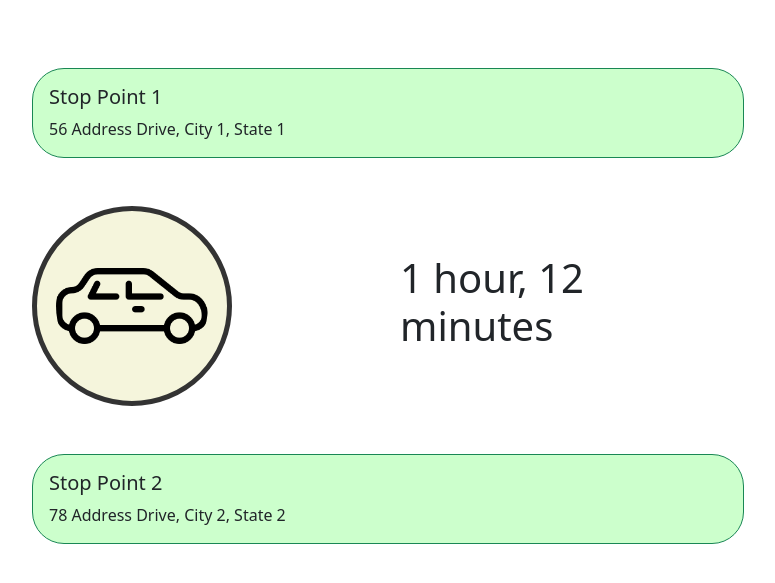
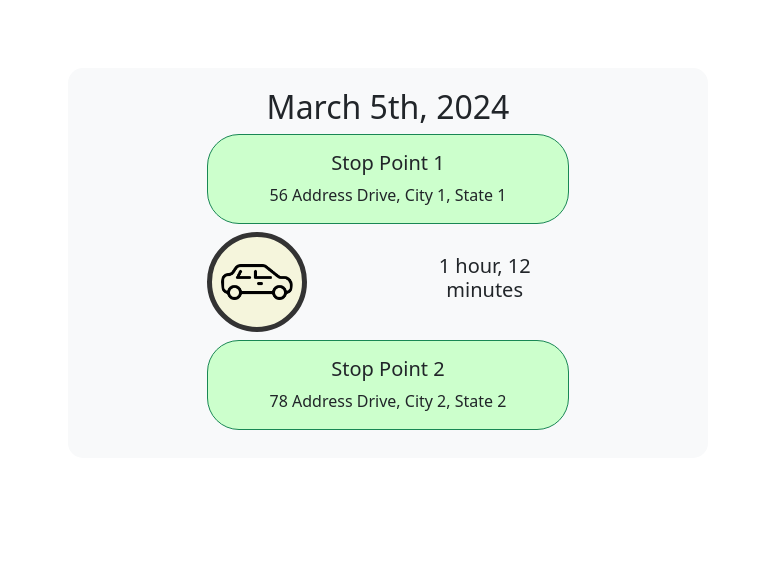
Before and after one commit to ericliu12321/travel-project, a Django app: page /testTripDay/ in a window 1280 px wide. Shown: the top 583 px of the page, without its empty margins (252-1027 px from the left). Run offline with Django 5.2, Linux system fonts and the light colour scheme; some libraries are stand-ins or nearby versions.

Commit message:
Minor Changes

```diff
--- a/travelsite/templates/trip_planner/travelDetails.html
+++ b/travelsite/templates/trip_planner/travelDetails.html
@@ -9,17 +9,17 @@
 
 <body>
 
-  <div class="container mt-5">
+  <div class="container">
     <div class="row align-items-center">
         <!-- Column for image -->
         <div class="col-md-6 text-center">
-            <div class="d-flex justify-content-center align-items-center rounded-circle" style="width: 200px; height: 200px; background-color: #f5f5dc; border: 5px solid #333;">
+            <div class="d-flex justify-content-center align-items-center rounded-circle" style="width: 100px; height: 100px; background-color: #f5f5dc; border: 5px solid #333;">
                 <img src="{% static 'sedan.png' %}" alt="Sedan" class="img-fluid rounded-circle" style="width: 80%; height: 80%;">
             </div>
         </div>
         <!-- Column for text -->
         <div class="col-md-6">
-            <h1>{{ travelTime }}</h1>
+            <h5>{{ travelTime }}</h5>
         </div>
     </div>
   </div>
--- a/travelsite/templates/trip_planner/tripDay.html
+++ b/travelsite/templates/trip_planner/tripDay.html
@@ -10,20 +10,25 @@
     body {
         padding-top: 20px;
     }
-    /* If you want to override bootstrap colors, use "!important" */
-    .bg-lightgreen {
-        background-color: #ccffcc;
+    .custom-container {
+            background-color: #f8f9fa; /* Gray background color */
+            border-radius: 15px; /* Rounded corners */
+            padding: 20px; /* Padding inside the container */
     }
   </style>
 </head>
 <body>
 
+    <div class="container-fluid mt-5">
+        <div class="row justify-content-center">
+            <div class="col-md-6 custom-container text-center">
+                <h2>{{  date  }}</h2>
                 <div class="container">
                     {% for waypoint in waypoints %}
                         {% with waypoint.waypointTitle as waypointTitle %}
                         {% with waypoint.waypointAddress as waypointAddress %}
 
-        <div class="row">
+                        <div class="row my-2">
                             <div class="col-md-8 offset-md-2">
                                 {% include './tripStop.html' %}
                             </div>
@@ -31,7 +36,7 @@
 
                         {% if not waypoint.isFinal %}
                             {% with waypoint.travelTime as travelTime %}
-                <div class="row">
+                                <div class="row my-2">
                                     <div class="col-md-8 offset-md-2">
                                         {% include './travelDetails.html' %}
                                     </div>
@@ -43,6 +48,11 @@
                         {% endwith %}
                     {% endfor %}
                 </div>
+            </div>
+        </div>
+    </div>
+
+
 
 
 </body>
--- a/travelsite/templates/trip_planner/tripStop.html
+++ b/travelsite/templates/trip_planner/tripStop.html
@@ -15,7 +15,7 @@
 </head>
 <body>
 
-    <div class="container mt-5">
+    <div class="container">
         <div class="card border border-success bg-lightgreen rounded-5">
             <div class="card-body">
                 <h5 class="card-title">{{ waypointTitle }}</h5>
--- a/travelsite/trip_planner/views/master_views.py
+++ b/travelsite/trip_planner/views/master_views.py
@@ -22,6 +22,7 @@ def renderTripStop(request):
 
 def renderTripDay(request):
     context = {
+        'date': 'March 5th, 2024',
         'waypoints': [
             {
                 'waypointTitle': 'Stop Point 1',
@@ -37,7 +38,6 @@ def renderTripDay(request):
         ]
     }
     return render(request, 'trip_planner/tripDay.html', context)
-    return render(request, 'trip_planner/travelDetails.html')
 
 def home_view(request):
     return render(request, 'trip_planner/home.html')
```
Also changed, not shown: travelsite/db.sqlite3, 1 other file. Lines whose indentation alone changed are shown as unchanged.
